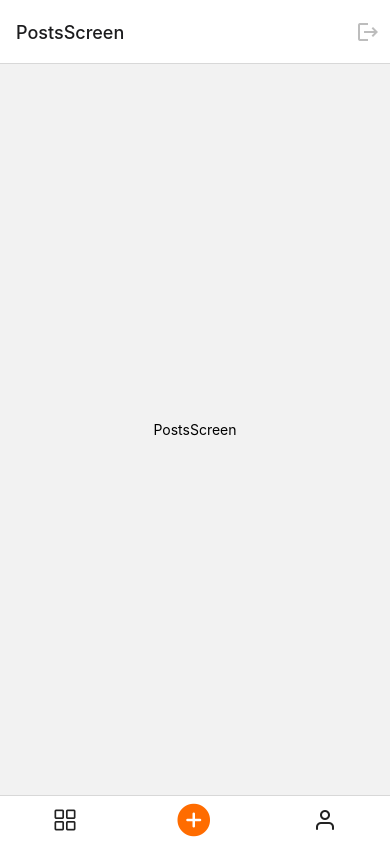
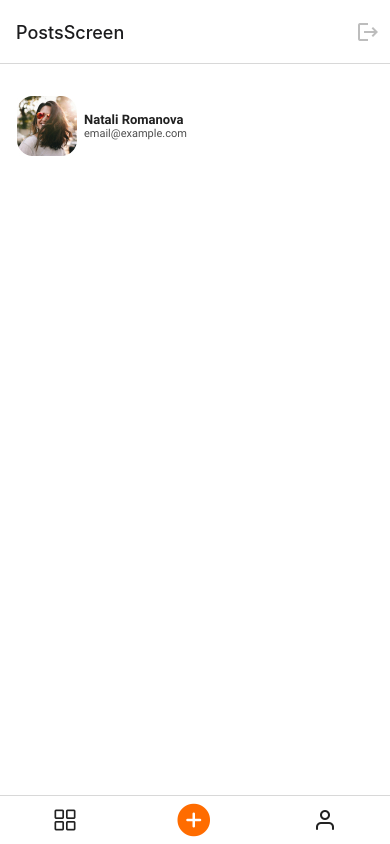
Before and after one commit to DaryaHavrylenko/react-native-practic, a React Native app: screen /Home in a window 390 px wide. Built offline with nearby package versions, Linux system fonts and the light colour scheme.

Commit message:
add PostsScreen

```diff
--- a/App.js
+++ b/App.js
@@ -1,5 +1,5 @@
 import "react-native-gesture-handler";
-import React, { useEffect } from "react";
+import React from "react";
 import { NavigationContainer } from "@react-navigation/native";
 import { useFonts } from "expo-font";
 import { useRoute } from "./route";
@@ -14,6 +14,6 @@ export default function App() {
   if (!fontsLoaded) {
     return null;
   }
-  const routing = useRoute(true);
+  const routing = useRoute(false);
   return <NavigationContainer>{routing}</NavigationContainer>;
 }
--- a/Screens/Home/Home.jsx
+++ b/Screens/Home/Home.jsx
@@ -1,10 +1,59 @@
 import React from "react";
 import { View, Text, StyleSheet } from "react-native";
+import { createBottomTabNavigator } from "@react-navigation/bottom-tabs";
+import PostsScreen from "./PostsScreen";
+import CreatePostsScreen from "./CreatePostsScreen";
+import ProfileScreen from "./ProfileScreen";
+import { AntDesign } from "@expo/vector-icons";
+import { Ionicons } from "@expo/vector-icons";
+import { Feather } from "@expo/vector-icons";
+import { MaterialIcons } from "@expo/vector-icons";
+
+const Tab = createBottomTabNavigator();
+
 const Home = () => {
   return (
-    <View style={styles.container}>
-      <Text>Home Screen</Text>
-    </View>
+    <Tab.Navigator
+      screenOptions={{
+        tabBarShowLabel: false,
+      }}
+    >
+      <Tab.Screen
+        options={{
+          tabBarIcon: (focused, color, size) => (
+            <AntDesign name="appstore-o" size={24} color="#212121" />
+          ),
+          headerRight: (focused, color, size) => (
+            <MaterialIcons
+              name="logout"
+              size={24}
+              color="#BDBDBD"
+              style={{ marginRight: 10 }}
+            />
+          ),
+        }}
+        name="PostsScreen"
+        component={PostsScreen}
+      />
+      <Tab.Screen
+        options={{
+          tabBarIcon: (focused, color, size) => (
+            <Ionicons name="add-circle" size={40} color="#FF6C00" />
+          ),
+        }}
+        name="CreatePostsScreen"
+        component={CreatePostsScreen}
+      />
+      <Tab.Screen
+        options={{
+          tabBarIcon: (focused, color, size) => (
+            <Feather name="user" size={24} color="#212121" />
+          ),
+        }}
+        name="ProfileScreen"
+        component={ProfileScreen}
+      />
+    </Tab.Navigator>
   );
 };
 
--- a/Screens/Home/PostsScreen.jsx
+++ b/Screens/Home/PostsScreen.jsx
@@ -1,18 +1,53 @@
 import React from "react";
-import { View, Text, StyleSheet } from "react-native";
+
+import { View, Text, StyleSheet, ImageBackground } from "react-native";
+
 const PostsScreen = () => {
   return (
     <View style={styles.container}>
-      <Text>PostsScreen</Text>
+      <ImageBackground
+        style={styles.userImage}
+        source={require("../../assets/userImg.jpg")}
+      ></ImageBackground>
+      <View style={styles.userData}>
+        <Text style={styles.userName}>Natali Romanova</Text>
+        <Text style={styles.userEmail}>email@example.com</Text>
+      </View>
     </View>
   );
 };
 
 const styles = StyleSheet.create({
   container: {
+    position: "relative",
     flex: 1,
-    alignItems: "center",
-    justifyContent: "center",
+    // alignItems: "center",
+    // justifyContent: "center",
+    backgroundColor: "#ffff",
+  },
+  userImage: {
+    position: "absolute",
+    top: 0,
+    left: 0,
+    width: 60,
+    height: 60,
+    borderRadius: 16,
+    marginLeft: 17,
+    marginTop: 32,
+  },
+  userData: {
+    marginLeft: 84,
+    marginTop: 48,
+  },
+  userName: {
+    color: "#212121",
+    fontFamily: "Roboto-Bold",
+    fontSize: 13,
+  },
+  userEmail: {
+    color: "#212121CC",
+    fontFamily: "Roboto-Regular",
+    fontSize: 11,
   },
 });
 
--- a/Screens/LoginScreen/LoginScreen.jsx
+++ b/Screens/LoginScreen/LoginScreen.jsx
@@ -67,11 +67,21 @@ export const LoginScreen = ({ navigation }) => {
                   }
                   secureTextEntry={true}
                   onFocus={() => setisShowKeyboard(true)}
-                  onSubmitEditing={keyboardHide}
+                  onSubmitEditing={
+                    (keyboardHide,
+                    () => {
+                      navigation.navigate("Home");
+                    })
+                  }
                 ></TextInput>
               </View>
               <TouchableOpacity
-                onPress={keyboardHide}
+                onPress={
+                  (keyboardHide,
+                  () => {
+                    navigation.navigate("Home");
+                  })
+                }
                 activeOpacity={0.5}
                 style={styles.btn}
               >
--- a/Screens/RegistrationScreen/RegistrationScreen.jsx
+++ b/Screens/RegistrationScreen/RegistrationScreen.jsx
@@ -10,7 +10,6 @@ import {
   Keyboard,
   TouchableWithoutFeedback,
   ImageBackground,
-  Button,
 } from "react-native";
 
 const initialState = {
@@ -90,18 +89,16 @@ export const RegistrationScreen = ({ navigation }) => {
                 ></TextInput>
               </View>
               <TouchableOpacity
-                onPress={keyboardHide}
+                onPress={
+                  (keyboardHide,
+                  () => {
+                    navigation.navigate("Home");
+                  })
+                }
                 activeOpacity={0.5}
                 style={styles.btn}
               >
-                <Text
-                  //   onPress={() => {
-                  //     navigation.navigate("Home");
-                  //   }}
-                  style={styles.textbtn}
-                >
-                  Зареєструватися
-                </Text>
+                <Text style={styles.textbtn}>Зареєструватися</Text>
               </TouchableOpacity>
               <View>
                 <Text
--- a/route.js
+++ b/route.js
@@ -7,13 +7,14 @@ const Stack = createStackNavigator();
 
 import { RegistrationScreen } from "./Screens/RegistrationScreen/RegistrationScreen";
 import { LoginScreen } from "./Screens/LoginScreen/LoginScreen";
-import PostsScreen from "./Screens/Home/PostsScreen";
-import CreatePostsScreen from "./Screens/Home/CreatePostsScreen";
-import ProfileScreen from "./Screens/Home/ProfileScreen";
-import { AntDesign } from "@expo/vector-icons";
-import { Ionicons } from "@expo/vector-icons";
-import { Feather } from "@expo/vector-icons";
-import { MaterialIcons } from "@expo/vector-icons";
+import Home from "./Screens/Home/Home";
+// import PostsScreen from "./Screens/Home/PostsScreen";
+// import CreatePostsScreen from "./Screens/Home/CreatePostsScreen";
+// import ProfileScreen from "./Screens/Home/ProfileScreen";
+// import { AntDesign } from "@expo/vector-icons";
+// import { Ionicons } from "@expo/vector-icons";
+// import { Feather } from "@expo/vector-icons";
+// import { MaterialIcons } from "@expo/vector-icons";
 
 export const useRoute = (isAuth) => {
   if (!isAuth) {
@@ -29,50 +30,13 @@ export const useRoute = (isAuth) => {
           name="Registration"
           component={RegistrationScreen}
         />
+        <Stack.Screen
+          options={{ headerShown: false }}
+          name="Home"
+          component={Home}
+        ></Stack.Screen>
       </Stack.Navigator>
     );
   }
-  return (
-    <Tab.Navigator
-      screenOptions={{
-        tabBarShowLabel: false,
-      }}
-    >
-      <Tab.Screen
-        options={{
-          tabBarIcon: (focused, color, size) => (
-            <AntDesign name="appstore-o" size={24} color="#212121" />
-          ),
-          headerRight: (focused, color, size) => (
-            <MaterialIcons
-              name="logout"
-              size={24}
-              color="#BDBDBD"
-              style={{ marginRight: 10 }}
-            />
-          ),
-        }}
-        name="PostsScreen"
-        component={PostsScreen}
-      />
-      <Tab.Screen
-        options={{
-          tabBarIcon: (focused, color, size) => (
-            <Ionicons name="add-circle" size={40} color="#FF6C00" />
-          ),
-        }}
-        name="CreatePostsScreen"
-        component={CreatePostsScreen}
-      />
-      <Tab.Screen
-        options={{
-          tabBarIcon: (focused, color, size) => (
-            <Feather name="user" size={24} color="#212121" />
-          ),
-        }}
-        name="ProfileScreen"
-        component={ProfileScreen}
-      />
-    </Tab.Navigator>
-  );
+  return <Home />;
 };
```
Also changed, not shown: assets/userImg.jpg (added).
